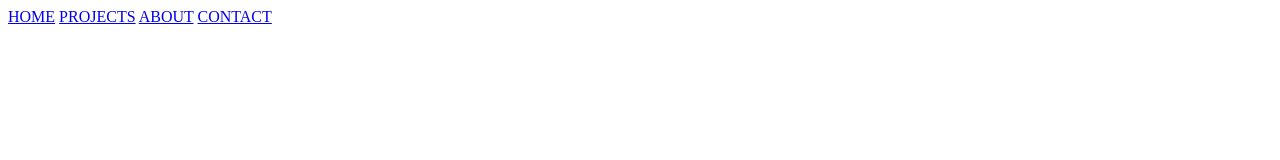
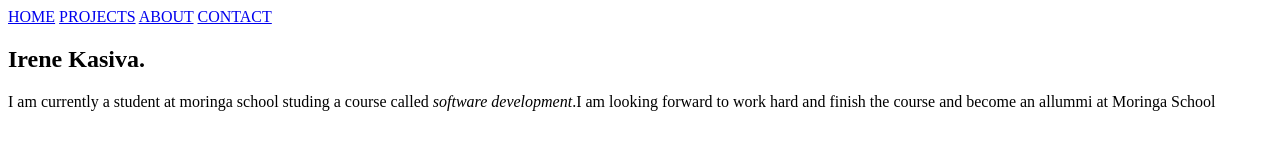
Before and after one commit to Irene-nandy/portfolio, a plain HTML site: page index.html in a window 1280 px wide. Drawn offline with Linux system fonts and the light colour scheme.

Commit message:
added a ne paragraph

```diff
--- a/index.html
+++ b/index.html
@@ -17,7 +17,12 @@
                 <a href="#contact">CONTACT</a>
             </div>
             </nav>
-
+            <section id="home">
+                <div id="home">
+                    <h1>Irene Kasiva.</h1>
+            <p>I am currently a student at moringa school studing a course called <em>software development</em>.I am looking forward to work hard and finish the course and become an allummi at Moringa School</p>
+         </div>
+        </section>
        </div>
    </div>
 </body>
```
